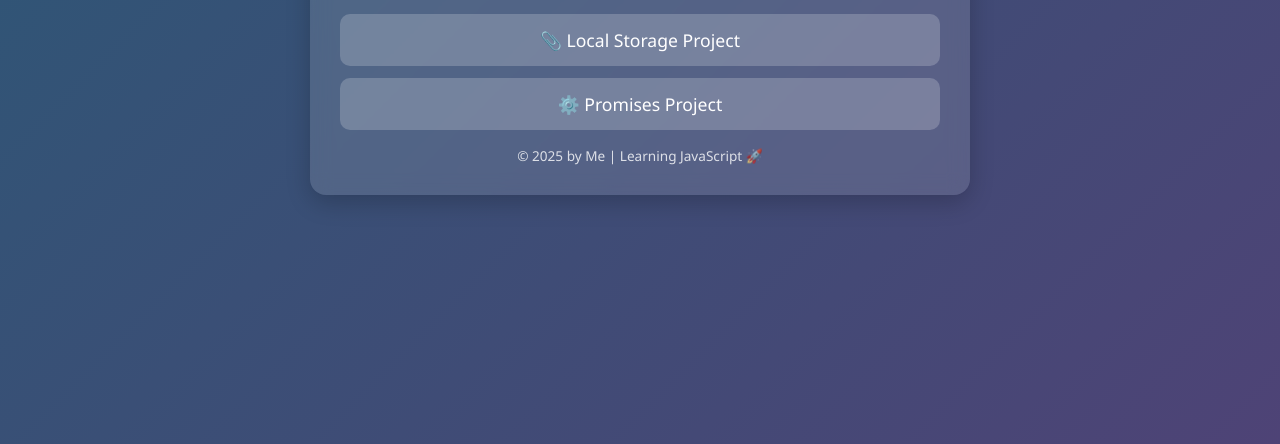
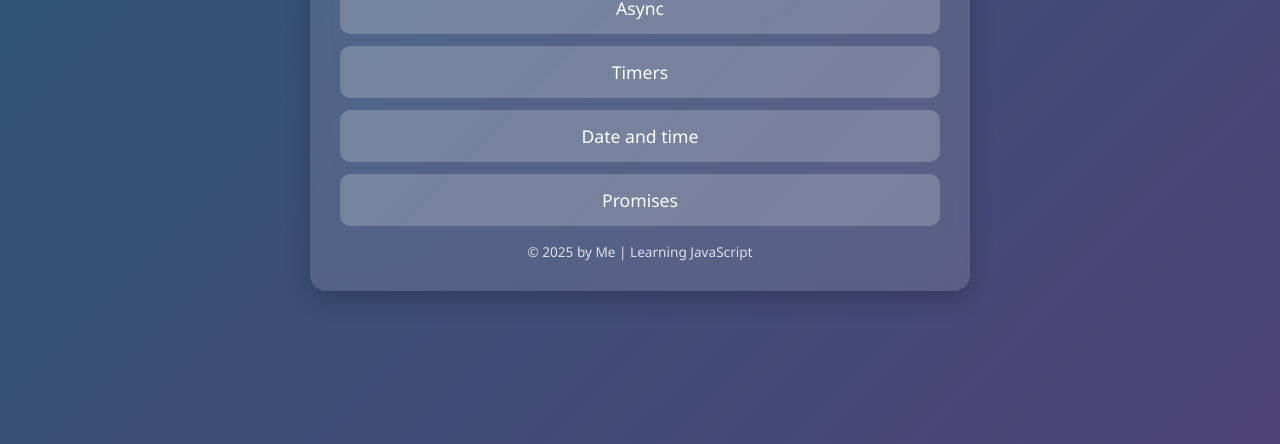
Before and after one commit to beg1nner228/tasks, a plain HTML site: page index.html in a window 1280 px wide. Shown: the part 356-800 px from the top of the page. Drawn offline with Linux system fonts and the light colour scheme.

Commit message:
Update index.html

```diff
--- a/index.html
+++ b/index.html
@@ -74,11 +74,14 @@
   <h1>My Web Projects</h1>
 
   <ul>
-    <li><a href="./localStorage/index.html">📎 Local Storage Project</a></li>
-    <li><a href="./promise/index.html">⚙️ Promises Project</a></li>
+    <li><a href="./localStorage/index.html">Local Storage</a></li>
+    <li><a href="./localStorage/index.html">Async</a></li>
+    <li><a href="./localStorage/index.html">Timers</a></li>
+    <li><a href="./localStorage/index.html">Date and time</a></li>
+    <li><a href="./promise/index.html">Promises</a></li>
   </ul>
 
-  <footer>© 2025 by Me | Learning JavaScript 🚀</footer>
+  <footer>© 2025 by Me | Learning JavaScript</footer>
 </div>
 
 </body>
```
